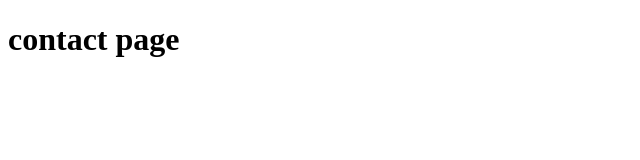
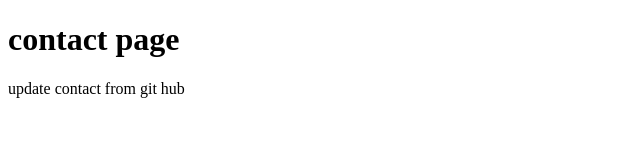
Before and after one commit to soufianeer06-star/test, a plain HTML site: page contact.html in a window 1280 px wide. Shown: the whole page, without its empty margins (0-640 px from the left). Drawn offline with Linux system fonts and the light colour scheme.

Commit message:
Update contact.html

```diff
--- a/contact.html
+++ b/contact.html
@@ -7,5 +7,6 @@
 </head>
 <body>
     <h1> contact page</h1>
+    <p>update contact from git hub</p>
 </body>
 </html>
```
